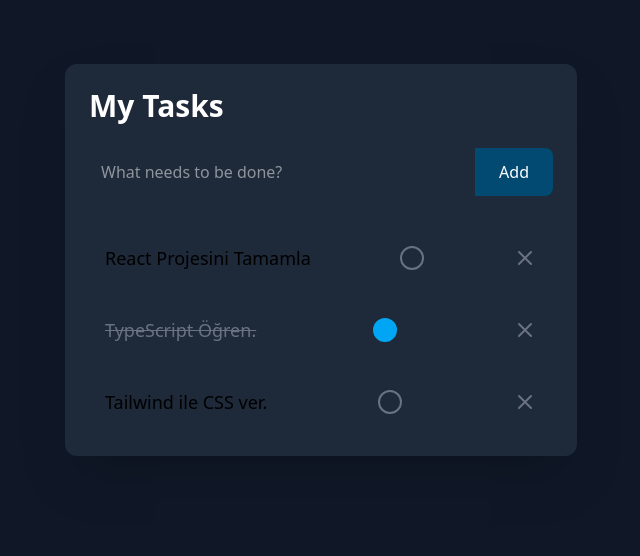
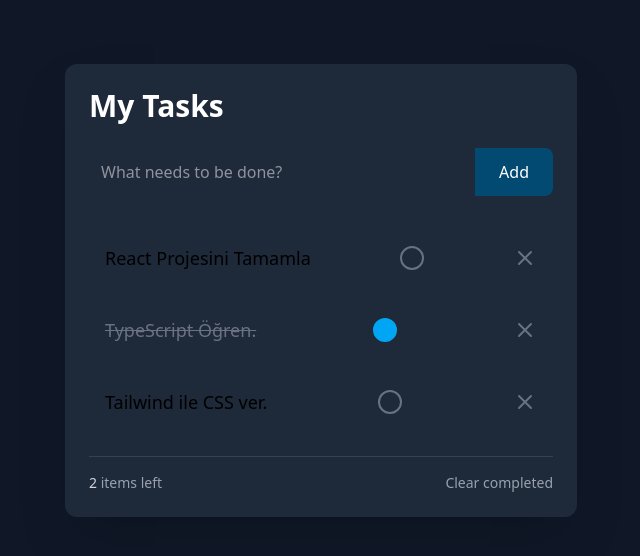
Before and after one commit to furkycl/react-ts-tailwind-todoapp, a React (Vite) app: page / in a window 1280 px wide. Shown: the top 556 px of the page, without its empty margins (319-959 px from the left). Built offline with nearby package versions, Linux system fonts and the light colour scheme.

Commit message:
feat(footer): Add footer with item count and clear completed button

```diff
--- a/src/App.tsx
+++ b/src/App.tsx
@@ -3,6 +3,7 @@ import type { Todo } from "./types";
 import TodoItem from "./components/TodoItem";
 import AddTodoForm from "./components/AddTodoForm";
 import EmptyState from "./components/EmptyState";
+import TodoFooter from "./components/TodoFooter";
 
 const initialTodos: Todo[] = [
   {
@@ -54,6 +55,11 @@ function App() {
     };
     setTodos([newTodo, ...todos]);
   };
+  const handleClearCompleted = () => {
+    setTodos(todos.filter((todo) => !todo.completed));
+  };
+  const activeCount = todos.filter((todos) => !todos.completed).length;
+  const completedCount = todos.length - activeCount;
   return (
     <div className="bg-gray-900 min-h-screen flex justify-center items-start pt-16">
       <div className="w-full max-w-lg bg-gray-800 shadow-2xl rounded-xl p-6">
@@ -77,6 +83,13 @@ function App() {
             <EmptyState />
           )}
         </div>
+        {todos.length > 0 && (
+          <TodoFooter
+            activeCount={activeCount}
+            completedCount={completedCount}
+            onClearCompleted={handleClearCompleted}
+          />
+        )}
       </div>
     </div>
   );
--- /dev/null
+++ b/src/components/TodoFooter.tsx
@@ -0,0 +1,32 @@
+import React from "react";
+
+interface TodoFooterProps {
+  activeCount: number;
+  completedCount: number;
+  onClearCompleted: () => void;
+}
+
+const TodoFooter: React.FC<TodoFooterProps> = ({
+  activeCount,
+  completedCount,
+  onClearCompleted,
+}) => {
+  return (
+    <div className="flex justify-between items-center text-sm text-gray-400 mt-6 border-t border-gray-700 pt-4">
+      <span>
+        <strong className="font-normal text-gray-300">{activeCount}</strong>{" "}
+        item{activeCount !== 1 ? "s" : ""} left
+      </span>
+      {completedCount > 0 && (
+        <button
+          onClick={onClearCompleted}
+          className="hover:text-white transition-colors cursor-pointer"
+        >
+          Clear completed
+        </button>
+      )}
+    </div>
+  );
+};
+
+export default TodoFooter;
```
